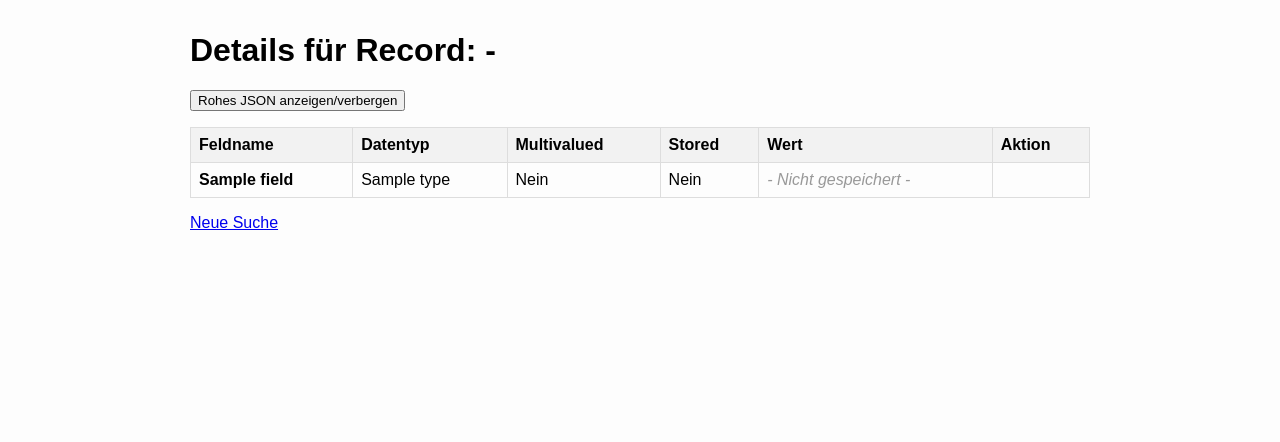
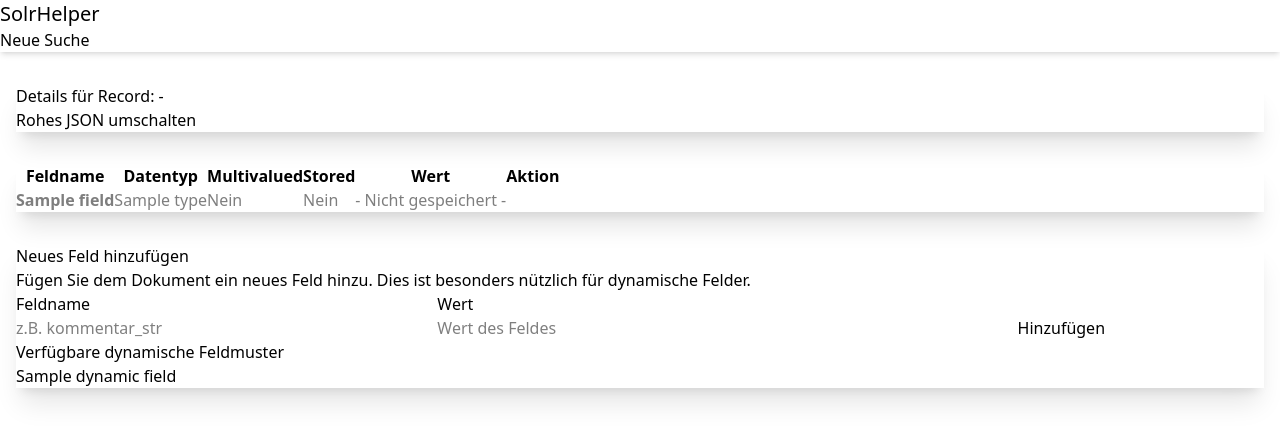
Before and after one commit to thomsbe/SolrHelper, a Flask app: template src/solr_helper/web/templates/record.html in a window 1280 px wide. Shown: the top 442 px of the page. Run offline with Flask 3, Linux system fonts and the light colour scheme; the template is opened without the code that fills it: most values are stand-ins (such as "Sample title", 1, 10 or a date in 2020); parts of the project's set-up code (start-up, migrations or seed data) failed here and were passed over; some libraries are stand-ins or nearby versions.

Commit message:
Dynamic fields, new CSS

```diff
--- a/src/solr_helper/main.py
+++ b/src/solr_helper/main.py
@@ -7,7 +7,6 @@
 # Importiert unseren neuen SolrClient und die zentrale Konfigurationsfunktion
 from .solr_client import SolrClient
 from .web.app import create_app
-import os
 from .config import load_solr_config
 
 import functools
@@ -75,22 +74,16 @@
 @pass_solr_config
 def start_web(solr_url, core, host, port):
     """Startet den Flask-Webserver für die UI."""
-    schema_cache_file = 'schema_cache.json'
+    try:
+        logger.info("Rufe aktuelles Schema vom Solr-Server ab...")
+        client = SolrClient(solr_url=solr_url, core=core)
+        schema = client.get_schema()
+        logger.success("Schema erfolgreich vom Solr-Server abgerufen.")
+    except Exception as e:
+        logger.error(f"Konnte Schema nicht abrufen: {e}")
+        raise click.ClickException("Der Webserver konnte nicht gestartet werden, da das Schema nicht abrufbar war.")
 
-    # Prüfen, ob der Schema-Cache existiert. Wenn nicht, erstellen.
-    if not os.path.exists(schema_cache_file):
-        logger.info(f"'{schema_cache_file}' nicht gefunden. Rufe Schema von Solr ab...")
-        try:
-            client = SolrClient(solr_url=solr_url, core=core)
-            schema = client.get_schema()
-            with open(schema_cache_file, 'w', encoding='utf-8') as f:
-                json.dump(schema, f, indent=2, ensure_ascii=False)
-            logger.success(f"Schema erfolgreich in '{schema_cache_file}' gespeichert.")
-        except Exception as e:
-            logger.error(f"Konnte Schema nicht abrufen und speichern: {e}")
-            raise click.ClickException("Der Webserver konnte nicht gestartet werden, da das Schema nicht abrufbar war.")
-
-    app = create_app(solr_url=solr_url, core=core)
+    app = create_app(solr_url=solr_url, core=core, schema=schema)
     logger.info(f"Starte Webserver auf http://{host}:{port}")
     app.run(host=host, port=port, debug=True)
 
@@ -103,12 +96,6 @@
     try:
         client = SolrClient(solr_url=solr_url, core=core)
         schema = client.get_schema()
-
-        # Zwischenspeichern der Schema-Infos als JSON-Datei
-        schema_cache_file = 'schema_cache.json'
-        with open(schema_cache_file, 'w') as f:
-            json.dump(schema, f, indent=2)
-
         if format == 'json':
             print(json.dumps(schema, indent=2, ensure_ascii=False))
         else:
@@ -134,11 +121,5 @@
         logger.error(f"Fehler beim Abrufen des Schemas: {e}")
         raise click.ClickException("Konnte das Schema nicht abrufen. Bitte überprüfen Sie die Verbindungseinstellungen.")
 
-    @functools.wraps(f)
-    def new_func(ctx, *args, **kwargs):
-        solr_url, core = load_solr_config(ctx.obj.get('solr_url'), ctx.obj.get('core'))
-        return f(solr_url, core, *args, **kwargs)
-    return new_func
-
 if __name__ == '__main__':
     cli()
--- a/src/solr_helper/web/templates/_record_row.html
+++ b/src/solr_helper/web/templates/_record_row.html
@@ -1,47 +1,59 @@
-<tr id="row-{{ field.name }}">
+<tr id="row-{{ field.name }}" {% if doc.get(field.name) is none %}class="opacity-50"{% endif %}>
     <td><strong>{{ field.name }}</strong></td>
-    <td>{{ field.get('type', '-') }}</td>
-    <td>{{ 'Ja' if field.get('multiValued') else 'Nein' }}</td>
-    <td>{{ 'Ja' if field.get('stored') else 'Nein' }}</td>
-    <td>
+    <td><div class="badge badge-neutral">{{ field.get('type', '-') }}</div></td>
+    <td><div class="badge {{ 'badge-success' if field.get('multiValued') else 'badge-ghost' }}">{{ 'Ja' if field.get('multiValued') else 'Nein' }}</div></td>
+    <td><div class="badge {{ 'badge-success' if field.get('stored') else 'badge-ghost' }}">{{ 'Ja' if field.get('stored') else 'Nein' }}</div></td>
+    <td class="max-w-md">
         {% if error %}
-            <div style="color: red; border: 1px solid red; padding: 5px; margin-bottom: 5px; background-color: #ffe5e5;">
-                <strong>Fehler beim Speichern:</strong><br>{{ error }}
+            <div role="alert" class="alert alert-error p-2">
+                <svg xmlns="http://www.w3.org/2000/svg" class="stroke-current shrink-0 h-4 w-4" fill="none" viewBox="0 0 24 24"><path stroke-linecap="round" stroke-linejoin="round" stroke-width="2" d="M10 14l2-2m0 0l2-2m-2 2l-2-2m2 2l2 2m7-2a9 9 0 11-18 0 9 9 0 0118 0z" /></svg>
+                <span><strong>Fehler:</strong> {{ error }}</span>
             </div>
         {% endif %}
         {% set value = doc.get(field.name) %}
         {% if value is not none %}
             {% if field.get('multiValued') and value is iterable and value is not string %}
-                <table class="sub-table">
+                <div class="overflow-x-auto">
+                    <table class="table table-zebra table-xs">
                         <thead>
                             <tr>
-                            <th style="width: 50px;">#</th>
+                                <th>#</th>
                                 <th>Wert</th>
                             </tr>
                         </thead>
                         <tbody>
                         {% for item in value %}
                             <tr>
-                            <td>{{ loop.index }}</td>
-                            <td>{{ item }}</td>
+                                <th>{{ loop.index }}</th>
+                                <td class="whitespace-normal">{{ item }}</td>
                             </tr>
                         {% endfor %}
                         </tbody>
                     </table>
+                </div>
             {% else %}
-                {{ value }}
+                <span class="whitespace-normal">{{ value }}</span>
             {% endif %}
         {% else %}
             {% if field.get('stored') %}
-                <span class="no-value">- Leer -</span>
+                <span class="badge badge-ghost">- Leer -</span>
             {% else %}
-                <span class="no-value" title="Dieses Feld ist im Index, aber der Inhalt wird nicht mit dem Dokument gespeichert.">- Nicht gespeichert -</span>
+                <span class="badge badge-ghost" title="Dieses Feld ist im Index, aber der Inhalt wird nicht mit dem Dokument gespeichert.">- Nicht gespeichert -</span>
             {% endif %}
         {% endif %}
     </td>
     <td>
         {% if field.get('stored') %}
-        <button class="edit-btn" hx-get="/record/{{ doc.get(unique_key_field) }}/edit-form/{{ field.name }}" hx-target="#modal-container" hx-swap="innerHTML">Bearbeiten</button>
+        <button class="btn btn-primary btn-sm btn-square"
+                title="Feld bearbeiten"
+                hx-get="{{ url_for('edit_form', doc_id=doc.get(unique_key_field), field_name=field.name) }}"
+                hx-target="#modal-content"
+                hx-swap="innerHTML"
+                onclick="document.getElementById('edit-modal').showModal()">
+            <svg xmlns="http://www.w3.org/2000/svg" class="h-4 w-4" fill="none" viewBox="0 0 24 24" stroke="currentColor" stroke-width="2">
+                <path stroke-linecap="round" stroke-linejoin="round" d="M15.232 5.232l3.536 3.536m-2.036-5.036a2.5 2.5 0 113.536 3.536L6.5 21.036H3v-3.536L16.732 3.732z" />
+            </svg>
+        </button>
         {% endif %}
     </td>
 </tr>
--- a/src/solr_helper/web/templates/record.html
+++ b/src/solr_helper/web/templates/record.html
@@ -1,68 +1,50 @@
 <!DOCTYPE html>
-<html lang="de">
+<html lang="de" data-theme="valentine">
 <head>
     <meta charset="UTF-8">
     <meta name="viewport" content="width=device-width, initial-scale=1.0">
-    <title>Record Details</title>
-    <link rel="stylesheet" href="https://cdnjs.cloudflare.com/ajax/libs/highlight.js/11.9.0/styles/github-dark.min.css">
+    <title>Record Details - {{ doc.get(unique_key_field, '-') }}</title>
+    <link href="https://cdn.jsdelivr.net/npm/daisyui@5" rel="stylesheet" type="text/css" />
+    <script src="https://cdn.jsdelivr.net/npm/@tailwindcss/browser@4"></script>
+    <link rel="stylesheet" href="https://cdnjs.cloudflare.com/ajax/libs/highlight.js/11.9.0/styles/atom-one-dark.min.css">
     <script src="https://cdnjs.cloudflare.com/ajax/libs/highlight.js/11.9.0/highlight.min.js"></script>
     <script src="https://unpkg.com/htmx.org@1.9.10"></script>
-    <style>
-        body { font-family: sans-serif; margin: 2em; background-color: #fdfdfd; }
-        .container { max-width: 900px; margin: 0 auto; }
-        table { border-collapse: collapse; width: 100%; margin-bottom: 1em; }
-        th, td { border: 1px solid #ddd; padding: 8px; text-align: left; vertical-align: top; }
-        th { background-color: #f2f2f2; }
-        thead th {
-            position: -webkit-sticky; /* Für Safari */
-            position: sticky;
-            top: 0;
-            z-index: 1;
-        }
-        .no-value { color: #999; font-style: italic; }
-        .sub-table { width: 100%; margin: 0; border: none; }
-        .sub-table th, .sub-table td { border: 1px solid #eee; padding: 4px; }
-        .sub-table th { background-color: #fafafa; }
-        #json-container { margin-top: 1em; }
-        pre { background-color: #282c34; padding: 1em; border-radius: 5px; }
-        .controls { margin-bottom: 1em; }
-        tbody tr:nth-child(even) { background-color: #f9f9f9; }
+</head>
+<body class="bg-base-200">
 
-        /* HTMX Modal Styles */
-        .modal {
-            display: none; /* Hidden by default */
-            position: fixed; z-index: 100; left: 0; top: 0; width: 100%; height: 100%;
-            overflow: auto; background-color: rgba(0,0,0,0.4);
-        }
-        .modal-content {
-            background-color: #fefefe; margin: 10% auto; padding: 20px; border: 1px solid #888;
-            width: 60%; border-radius: 5px;
-        }
-        /* Zeigt das Modal an, wenn es Inhalt hat */
-        .modal:not(:empty) {
-            display: block;
-        }
-        .close-btn { color: #aaa; float: right; font-size: 28px; font-weight: bold; cursor: pointer; }
-        textarea { width: 95%; min-height: 150px; }
-        .edit-btn { cursor: pointer; color: blue; text-decoration: underline; background: none; border: none; padding: 0; font-size: inherit; }
-    </style>
-</head>
-<body>
-    <div class="container">
-        <h1>Details für Record: {{ doc.get(unique_key_field, '-') }}</h1>
-        <div class="controls">
-            <button id="toggle-json">Rohes JSON anzeigen/verbergen</button>
+    <div class="navbar bg-base-100 shadow-md sticky top-0 z-50">
+        <div class="flex-1">
+            <a href="/" class="btn btn-ghost text-xl">SolrHelper</a>
+        </div>
+        <div class="flex-none">
+            <a href="/" class="btn btn-outline">Neue Suche</a>
+        </div>
     </div>
 
-        <div id="json-container" style="display: none;">
-            <h2>Rohes JSON</h2>
+    <div class="container mx-auto px-4 pt-8">
+        <div class="card bg-base-100 shadow-xl mb-8">
+            <div class="card-body">
+                <h1 class="card-title">Details für Record: <span class="badge badge-primary">{{ doc.get(unique_key_field, '-') }}</span></h1>
+                <div class="card-actions justify-end">
+                    <button id="toggle-json" class="btn btn-ghost">Rohes JSON umschalten</button>
+                </div>
+            </div>
+        </div>
+
+        <div id="json-container" style="display: none;" class="mb-8">
+            <div class="mockup-code">
                 <pre><code class="json">{{ doc | tojson(indent=4) }}</code></pre>
+            </div>
         </div>
 
         {% if error %}
-            <p style="color: red;">{{ error }}</p>
+            <div role="alert" class="alert alert-error mb-8">
+                <svg xmlns="http://www.w3.org/2000/svg" class="stroke-current shrink-0 h-6 w-6" fill="none" viewBox="0 0 24 24"><path stroke-linecap="round" stroke-linejoin="round" stroke-width="2" d="M10 14l2-2m0 0l2-2m-2 2l-2-2m2 2l2 2m7-2a9 9 0 11-18 0 9 9 0 0118 0z" /></svg>
+                <span>Fehler: {{ error }}</span>
+            </div>
         {% else %}
-            <table>
+            <div class="overflow-x-auto bg-base-100 rounded-box shadow-xl mb-8" style="max-height: 70vh;">
+                <table class="table table-zebra table-pin-rows">
                     <thead>
                         <tr>
                             <th>Feldname</th>
@@ -73,18 +55,46 @@
                             <th>Aktion</th>
                         </tr>
                     </thead>
-                <tbody>
+                    <tbody id="record-table-body">
                         {% for field in schema_fields %}
                             {% include '_record_row.html' %}
                         {% endfor %}
                     </tbody>
                 </table>
+            </div>
         {% endif %}
-        <a href="/">Neue Suche</a>
+
+        <div class="card bg-base-100 shadow-xl">
+            <div class="card-body">
+                <h3 class="card-title">Neues Feld hinzufügen</h3>
+                <p>Fügen Sie dem Dokument ein neues Feld hinzu. Dies ist besonders nützlich für dynamische Felder.</p>
+                <form action="{{ url_for('add_field', doc_id=doc[unique_key_field]) }}" method="post" class="grid grid-cols-1 md:grid-cols-3 gap-4 items-end">
+                    <div class="form-control">
+                        <label class="label" for="new_field_name"><span class="label-text">Feldname</span></label>
+                        <input type="text" id="new_field_name" name="new_field_name" placeholder="z.B. kommentar_str" required class="input input-bordered w-full">
+                    </div>
+                    <div class="form-control">
+                        <label class="label" for="new_field_value"><span class="label-text">Wert</span></label>
+                        <input type="text" id="new_field_value" name="new_field_value" placeholder="Wert des Feldes" required class="input input-bordered w-full">
+                    </div>
+                    <div class="form-control">
+                        <button type="submit" class="btn btn-primary w-full">Hinzufügen</button>
+                    </div>
+                </form>
+                {% if schema.dynamic_fields %}
+                    <div class="divider">Verfügbare dynamische Feldmuster</div>
+                    <div class="flex flex-wrap gap-2">
+                        {% for df in schema.dynamic_fields %}
+                            <div class="badge badge-outline">{{ df.name }}</div>
+                        {% endfor %}
+                    </div>
+                {% endif %}
+            </div>
+        </div>
     </div>
 
     <!-- HTMX Modal Container -->
-    <div id="modal-container" class="modal"></div>
+    <div id="modal-container"></div>
 
     <script>
         // Script for JSON viewer
@@ -97,6 +107,26 @@
                 container.style.display = 'none';
             }
         });
+
+        // HTMX Modal Logic
+        document.body.addEventListener('htmx:afterSwap', function(evt) {
+            var modal = document.getElementById('modal-container');
+            if (evt.detail.target.id === 'modal-container' && evt.detail.xhr.status === 200) {
+                modal.classList.add('modal', 'modal-open');
+            }
+        });
+
+        function closeModal() {
+            var modal = document.getElementById('modal-container');
+            modal.innerHTML = '';
+            modal.classList.remove('modal', 'modal-open');
+        }
+
+        document.body.addEventListener('htmx:after-request', function(event) {
+            if (event.detail.target.closest('.modal-content')) {
+                closeModal();
+            }
+        });
     </script>
 </body>
 </html>
```
Also changed, not shown: src/solr_helper/web/app.py (+115 -21 lines), src/solr_helper/web/templates/_edit_form.html (+24 -17 lines), src/solr_helper/web/templates/index.html (+19 -15 lines). Lines whose indentation alone changed are shown as unchanged.
